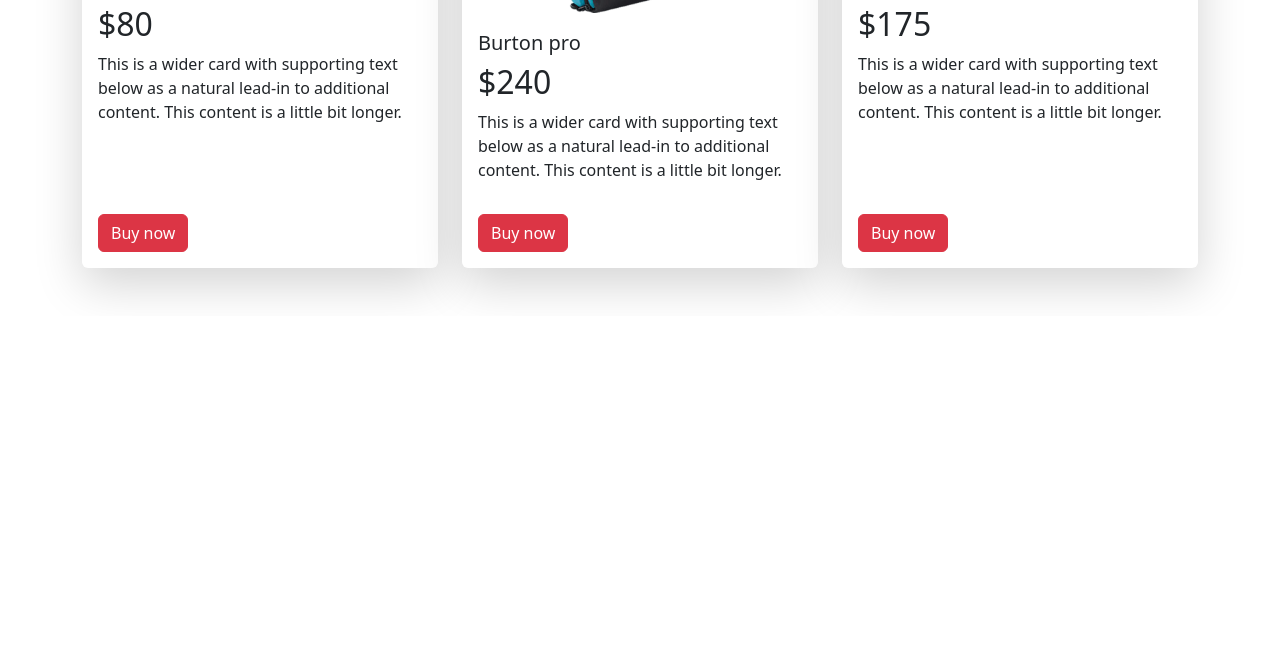
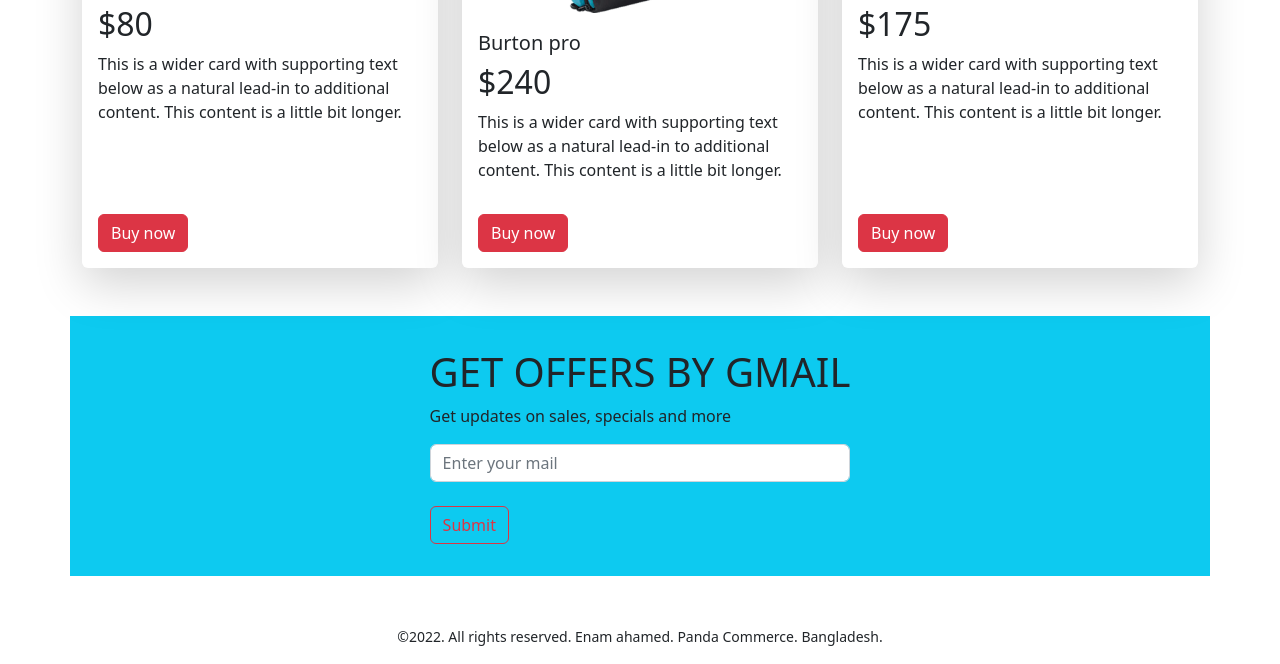
Before and after one commit to Enam1997/panda--ecommerce-boostrap, a plain HTML site: page index.html in a window 1280 px wide. Shown: the part 1813-2477 px from the top of the page. Before the commit the page ends 2129 px from the top, so only its background shows below. Drawn offline with nearby package versions, Linux system fonts and the light colour scheme.

Commit message:
subscribe and footer section end

```diff
--- a/index.html
+++ b/index.html
@@ -265,11 +265,28 @@
             </div>
         </section>
         <!-- Backpack Section End -->
+
+        <!-- Subscribe section start -->
+        <section class="container bg-info d-flex justify-content-center py-3">
+            <div class="my-3">
+                <h1>GET OFFERS BY GMAIL</h1>
+                <p>Get updates on sales, specials and more</p>
+                <form class="" role="search">
+                    <input class="form-control mb-4" type="email" placeholder="Enter your mail" aria-label="Search">
+                    <button class="btn btn-outline-danger" type="submit">Submit</button>
+                </form>
+            </div>
+        </section>
+        <!-- Subscribe section End -->
     </main>
     <!-- Main End -->
 
     <!-- Footer Start -->
-    <footer></footer>
+    <footer class="mt-5 text-center">
+        <p><small class="">
+                ©2022. All rights reserved. Enam ahamed. Panda Commerce. Bangladesh.
+            </small></p>
+    </footer>
     <!-- Footer Start -->
 
     <!-- Boostrap JS -->
```
